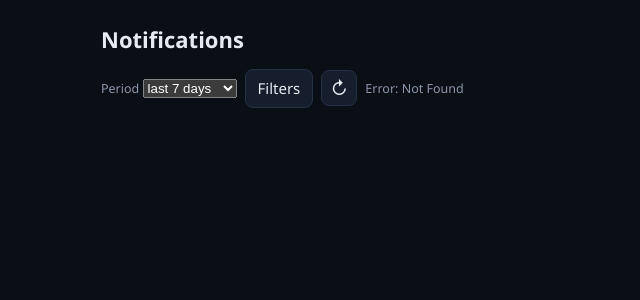
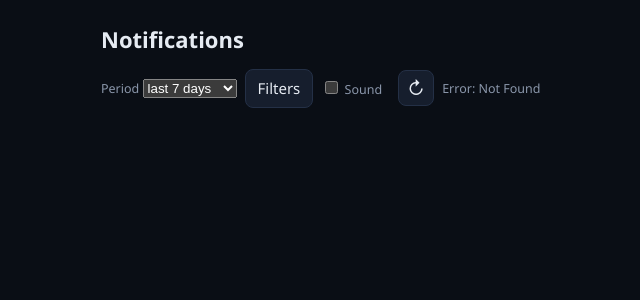
Before and after one commit to Headruner/war-bot-2, a Python web app: template src/evedm/web/templates/notifications.html in a window 1280 px wide. Shown: the part 65-365 px from the top of the page, without its empty margins (5-645 px from the left). Run offline with Jinja, Linux system fonts and the light colour scheme; the template is opened without the code that fills it, so the values that code supplies are empty.

Commit message:
feat: chime for new notifications while viewing

```diff
--- a/src/evedm/web/static/notifications.js
+++ b/src/evedm/web/static/notifications.js
@@ -24,6 +24,52 @@
   groups: [], defaults: [], busy: false };
 $("#ntf-hours").value = String(state.hours);
 
+// Enable audio during a user gesture so mobile browsers can play later updates.
+const sound = $("#ntf-sound");
+const audioStatus = $("#ntf-audio-status");
+const AudioEngine = window.AudioContext || window.webkitAudioContext;
+let audio = null;
+let previousIds = null;
+sound.checked = false;
+sound.disabled = !AudioEngine;
+if (!AudioEngine) audioStatus.textContent = "Sound unavailable in this browser.";
+
+sound.addEventListener("change", async () => {
+  audioStatus.textContent = "";
+  if (!sound.checked) return;
+  try {
+    audio ??= new AudioEngine();
+    await audio.resume();
+  } catch {
+    sound.checked = false;
+    audioStatus.textContent = "Sound could not start. Tap Sound to retry.";
+  }
+});
+
+function checkNewNotifications(items) {
+  const ids = new Set(items.map(n => n.character_id + ":" + n.notification_id));
+  const fresh = previousIds && [...ids].some(id => !previousIds.has(id));
+  previousIds = ids;
+  if (!fresh || !sound.checked || document.hidden || !audio) return;
+  if (audio.state !== "running") {
+    sound.checked = false;
+    audioStatus.textContent = "Audio paused. Tap Sound to resume.";
+    return;
+  }
+  const tone = audio.createOscillator();
+  const gain = audio.createGain();
+  const now = audio.currentTime;
+  tone.frequency.value = 880;
+  gain.gain.setValueAtTime(0, now);
+  gain.gain.linearRampToValueAtTime(0.12, now + 0.02);
+  gain.gain.exponentialRampToValueAtTime(0.001, now + 0.32);
+  tone.connect(gain);
+  gain.connect(audio.destination);
+  tone.onended = () => { tone.disconnect(); gain.disconnect(); };
+  tone.start(now);
+  tone.stop(now + 0.33);
+}
+
 function secChip(security) {
   const chip = el("span", "sec", secText(security));
   chip.style.background = secColor(security);
@@ -36,13 +82,22 @@
   return `EVE Time: ${utc}`;
 }
 
+function listQuery() {
+  const params = new URLSearchParams({ hours: String(state.hours) });
+  if (state.types) params.set("types", state.types.join(","));
+  return params.toString();
+}
+
 async function load() {
   if (state.busy) return;
   state.busy = true;
+  const query = listQuery();
   try {
-    const params = new URLSearchParams({ hours: String(state.hours) });
-    if (state.types) params.set("types", state.types.join(","));
-    const data = await api(`/api/notifications?${params}`);
+    const data = await api(`/api/notifications?${query}`);
+    if (query !== listQuery()) return;
+    if (query !== state.lastQuery) previousIds = null;  // newly selected filters can reveal older items
+    state.lastQuery = query;
+    checkNewNotifications(data.items);
     state.version = data.version;
     // redraw only what changed: an unchanged answer leaves the list, the scroll position and open filters alone
     const groupsKey = JSON.stringify([data.groups, data.defaults]);
@@ -60,6 +115,7 @@
     $("#ntf-status").textContent = `Error: ${err.message}`;
   } finally {
     state.busy = false;
+    if (query !== listQuery()) load();
   }
 }
 
--- a/src/evedm/web/templates/notifications.html
+++ b/src/evedm/web/templates/notifications.html
@@ -8,6 +8,8 @@
     <a href="/characters">Characters</a> and <a href="/roster">Roster</a>.</p>
 <p class="small">Types come from the ESI notification list; a type ESI sends that is not in a group below
       appears under <b>Other notifications</b> once it has been seen.</p>
+<p>Turn on Sound to hear a chime when new notifications match your filters while this page is visible.
+    Turn it on again after reopening or reloading the page.</p>
 {% endblock %}
 {% block content %}
 <div class="page" data-poll-s="{{ poll_s }}">
@@ -22,6 +24,8 @@
       </select>
     </label>
     <button id="ntf-filters-btn" class="btn" type="button" aria-expanded="false" aria-controls="ntf-filters">Filters</button>
+    <label class="small"><input type="checkbox" id="ntf-sound" autocomplete="off"> Sound</label>
+    <span id="ntf-audio-status" class="small" role="status"></span>
     <button id="ntf-refresh" class="btn icon" type="button" title="Refresh now" aria-label="Refresh">&#8635;</button>
     <span id="ntf-status" class="small"></span>
   </div>
```
Also changed, not shown: tests/integration/test_ui.py (+38 -1 lines).
